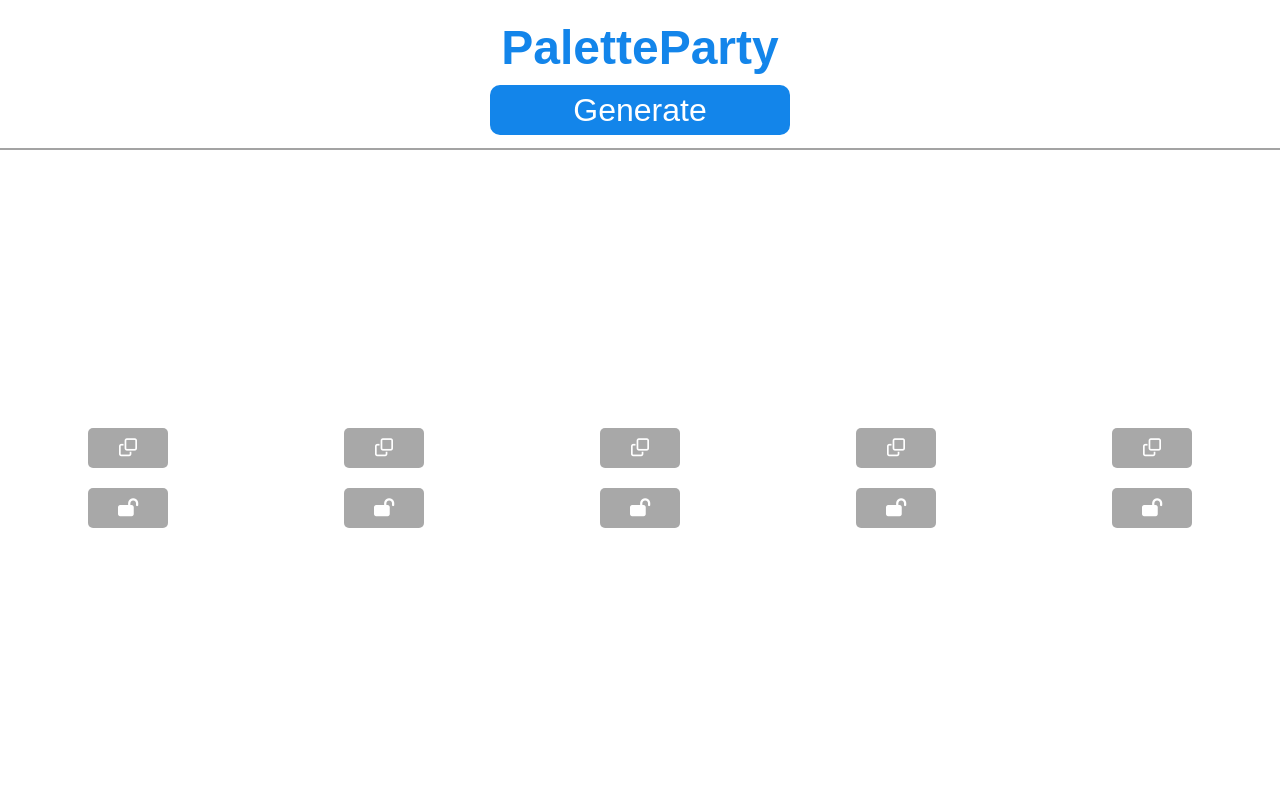
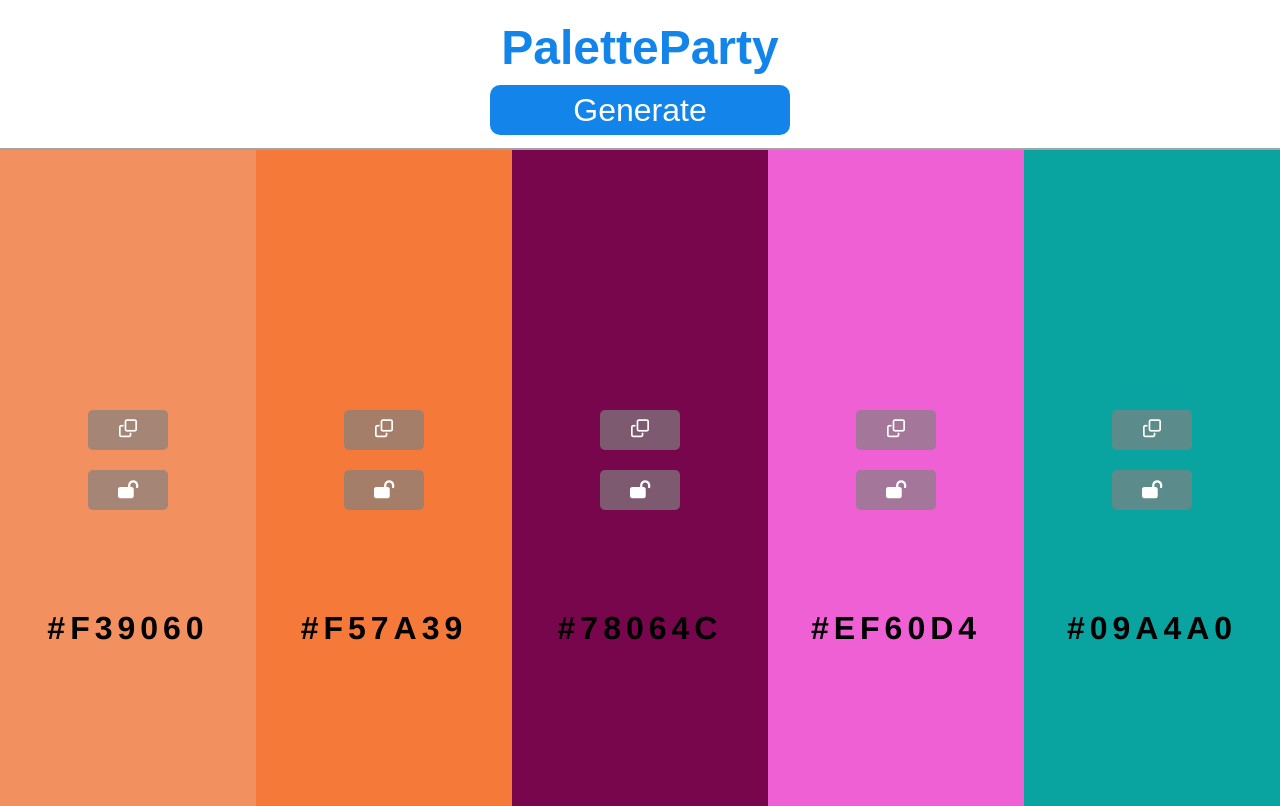
Before and after one commit to kabeerrai/Color-Pallete-Generator, a plain HTML site: page index.html in a window 1280 px wide. Drawn offline with Linux system fonts and the light colour scheme.

Commit message:
add the functionality that it shows the hexcodeon screen and shows colors on load

```diff
--- a/index.html
+++ b/index.html
@@ -19,28 +19,33 @@
             <button class="copy copy1"><i class="fa-regular fa-clone"></i></button>
             <button class="lock unlocked lock1"><i class="fa-solid fa-lock-open"></i>
             <i class="fa-solid fa-lock"></i></button>
+            <p class="colorName colorName1"></p>
 
         </div>
         <div class="color2">
             <button class="copy copy2"><i class="fa-regular fa-clone"></i></button>
             <button class="lock unlocked lock2"><i class="fa-solid fa-lock-open"></i>
             <i class="fa-solid fa-lock"></i></button>
+            <p class="colorName colorName2"></p>
         </div>
         <div class="color3">
             <button class="copy copy3"><i class="fa-regular fa-clone"></i></button>
             <button class="lock unlocked lock3"><i class="fa-solid fa-lock-open"></i>
             <i class="fa-solid fa-lock"></i></button>
+            <p class="colorName colorName3"></p>
         </div>
         <div class="color4">
             <button class="copy copy4"><i class="fa-regular fa-clone"></i></button>
             <button class="lock unlocked lock4"><i class="fa-solid fa-lock-open"></i>
             <i class="fa-solid fa-lock"></i></button>
+            <p class="colorName colorName4"></p>
         </div>
         <div class="color5">
             <button class="copy copy5"><i class="fa-regular fa-clone"></i></button>
             <button class="lock unlocked lock5"><i class="fa-solid fa-lock-open"></i>
             <i class="fa-solid fa-lock"></i>
             </button>
+            <p class="colorName colorName5"></p>
         </div>
     </div>
 
--- a/script.js
+++ b/script.js
@@ -43,12 +43,22 @@ function generateColors(){
 function renderColors(){
     generateColors();
     div1.style.backgroundColor=`${color1}`;
+    colorName1.textContent=color1;
+
     div2.style.backgroundColor=`${color2}`;
+    colorName2.textContent=color2;
+
     div3.style.backgroundColor=`${color3}`;
+     colorName3.textContent=color3;
+
     div4.style.backgroundColor=`${color4}`;
+    colorName4.textContent=color4;
+
     div5.style.backgroundColor=`${color5}`;
+    colorName5.textContent=color5;
+}
 
-}
+
 
 // running the render colors function on click of generate button
 generateBtn.addEventListener('click',()=>renderColors());
@@ -145,3 +155,16 @@ lock5.addEventListener('click',()=>{
     lock5.classList.toggle('unlocked');
     lock5.classList.toggle('locked');
 })
+
+
+
+//writing the names of. the colors on the divs
+let colorName1=document.querySelector('.colorName1');
+let colorName2=document.querySelector('.colorName2');
+let colorName3=document.querySelector('.colorName3');
+let colorName4=document.querySelector('.colorName4');
+let colorName5=document.querySelector('.colorName5');
+
+
+
+renderColors();
--- a/style.css
+++ b/style.css
@@ -85,6 +85,7 @@ h1{
     background-color:rgba(128, 128, 128, 0.688);
     color: white;
     font-size: 18px;
+
 }
 .locked{
   .fa-lock-open{
@@ -211,3 +212,13 @@ font-size: 20px;
   }
 
 }
+
+.colorName{
+  font-family: 'Franklin Gothic Medium', 'Arial Narrow', Arial, sans-serif;
+  font-size: 2rem;
+  position: relative;
+  top: 100px;
+  font-weight: 800;
+  letter-spacing: 5px;
+
+}
```
